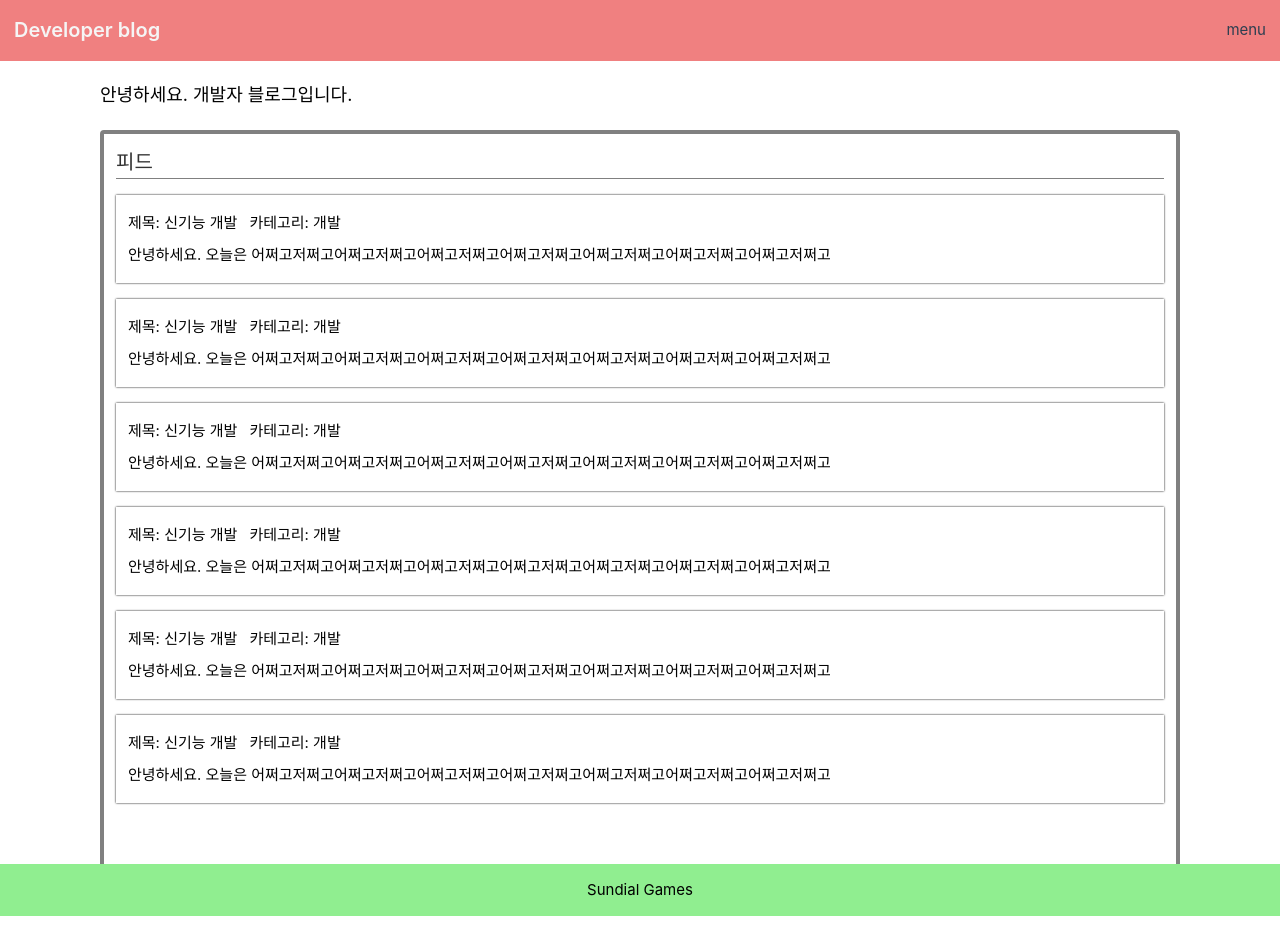
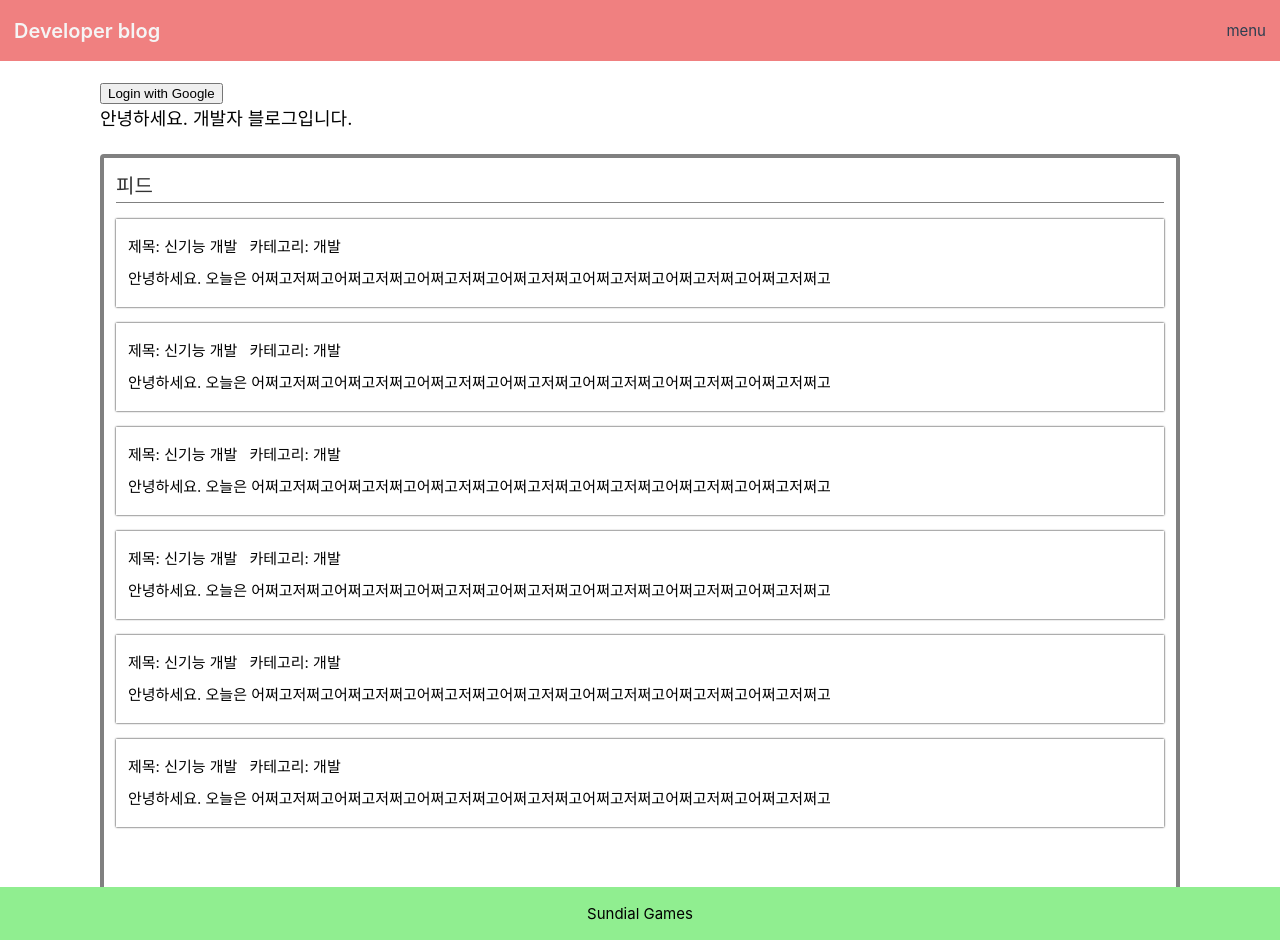
Before and after one commit to Procrustes5/dev-blog, a Vue app: page / in a window 1280 px wide. Before the commit the page ends 916 px from the top, so only its background shows below. Built offline with nearby package versions, Linux system fonts and the light colour scheme; no server answers; the database is empty.

Commit message:
google login

```diff
--- a/src/App.vue
+++ b/src/App.vue
@@ -1,16 +1,16 @@
 <script setup lang="ts">
 import { ref, onMounted } from 'vue'
 import { supabase } from '../utils/supabase'
-const countries = ref([])
+// const countries = ref([])
 
-async function getCountries() {
-  const { data } = await supabase.from('countries').select()
-  countries.value = data
-}
+// async function getCountries() {
+//   const { data } = await supabase.from('countries').select()
+//   countries.value = data
+// }
 
-onMounted(() => {
-  getCountries()
-})
+// onMounted(() => {
+//   getCountries()
+// })
 </script>
 
 <template>
--- a/src/views/HomeView.vue
+++ b/src/views/HomeView.vue
@@ -1,4 +1,14 @@
 <script setup lang="ts">
+import { ref } from 'vue'
+import { supabase } from '../../utils/supabase';
+
+const user = ref()
+const handleLogin = async () => {
+  const { data, error } = await supabase.auth.signInWithOAuth({
+    provider: 'google'
+  })
+}
+
 const mockFeeds = [
   {
     title: '신기능 개발',
@@ -41,6 +51,10 @@ const mockFeeds = [
 
 <template>
   <div class="body">
+    <div>
+      <button @click="handleLogin">Login with Google</button>
+    </div>
+    <span>{{ user }}</span>
     <div class="body-header">
       <span>안녕하세요. 개발자 블로그입니다.</span>
     </div>
```
